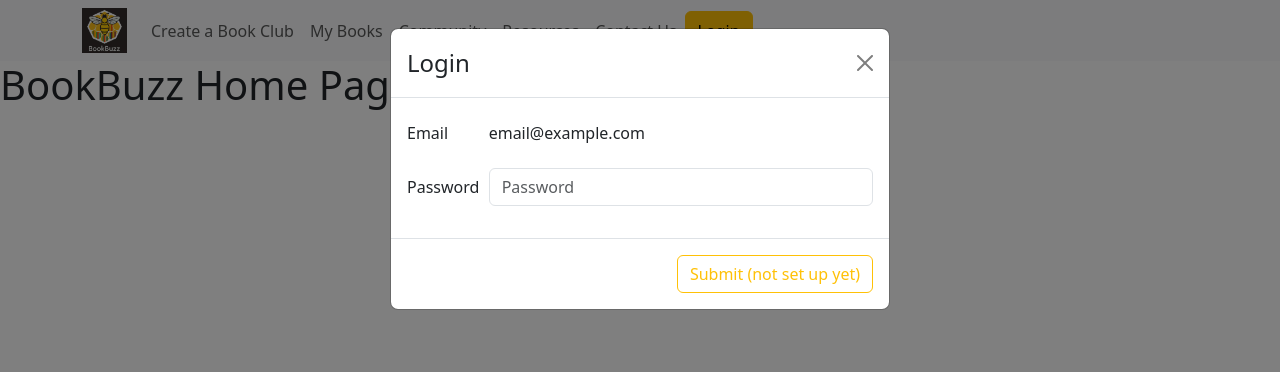
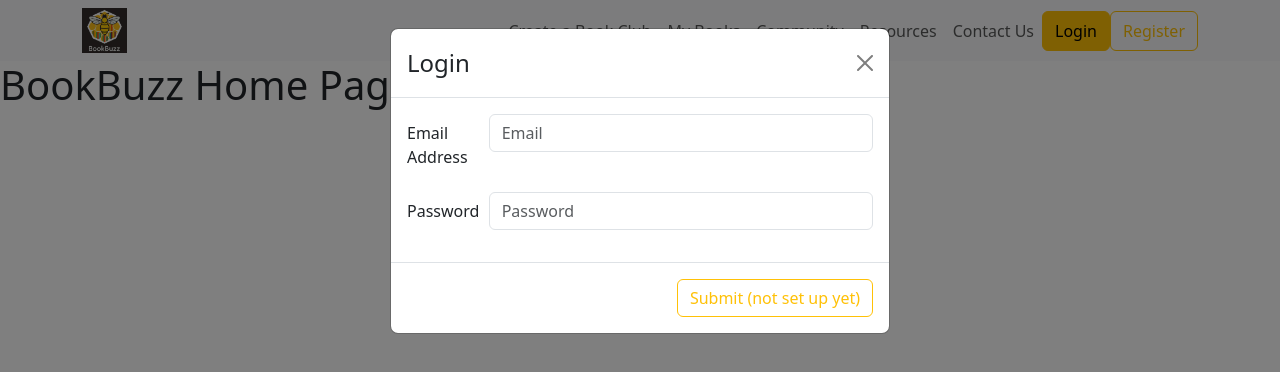
Before and after one commit to BookBuzz-Virtual-Book-Club/book-buzz-react, a React (Create React App) app: page / in a window 1280 px wide. Both pictures are taken after a click on the button "Login". Shown: the top 372 px of the page. Built offline with nearby package versions, Linux system fonts and the light colour scheme.

Commit message:
creates login and register modal placeholders

```diff
--- a/src/Header.jsx
+++ b/src/Header.jsx
@@ -4,14 +4,19 @@ import Navbar from 'react-bootstrap/Navbar'
 import logo from './/images/bookBuzzLogo.png'
 import Nav from 'react-bootstrap/Nav'
 import Button from 'react-bootstrap/Button'
-import { LoginModal } from './Modal'
+import { LoginModal } from './LoginModal'
+import { RegisterModal } from './RegisterModal'
 
 export function Header() {
+  const [showRegister, setShowRegister] = useState(false);
 
-  const [show, setShow] = useState(false);
+  const handleCloseRegister = () => setShowRegister(false);
+  const handleShowRegister = () => setShowRegister(true);
 
-  const handleClose = () => setShow(false);
-  const handleShow = () => setShow(true);
+  const [showLogin, setShowLogin] = useState(false);
+
+  const handleCloseLogin = () => setShowLogin(false);
+  const handleShowLogin = () => setShowLogin(true);
 
   return (
     <>
@@ -26,20 +31,24 @@ export function Header() {
             />
           <Navbar.Brand href="#home"></Navbar.Brand>
 
-            <Nav className='me-auto'>
+            <Nav className="justify-content-end">
               <Nav.Link href="#createBookClub">Create a Book Club</Nav.Link>
               <Nav.Link href="#myBooks">My Books</Nav.Link>
               <Nav.Link href="#community">Community</Nav.Link>
               <Nav.Link href="#resources">Resources</Nav.Link>
               <Nav.Link href="#contactUs">Contact Us</Nav.Link>
-              <Button variant='warning' onClick={handleShow}>
+              <Button variant='warning' onClick={handleShowLogin}>
                 Login
+              </Button>
+              <Button variant='outline-warning' onClick={handleShowRegister}>
+                Register
               </Button>
             </Nav>
         </Container>
       </Navbar>
 
-      <LoginModal show={show} handleClose={handleClose} />
+      <LoginModal showLogin={showLogin} handleCloseLogin={handleCloseLogin} />
+      <RegisterModal showRegister={showRegister} handleCloseRegister={handleCloseRegister} />
     </>
   )
 }
--- /dev/null
+++ b/src/LoginModal.jsx
@@ -0,0 +1,44 @@
+import React from "react";
+import Button from "react-bootstrap/Button";
+import Modal from "react-bootstrap/Modal";
+import Col from "react-bootstrap/Col";
+import Form from "react-bootstrap/Form";
+import Row from "react-bootstrap/Row";
+
+export const LoginModal = (props) => {
+  return (
+    <>
+      <Modal show={props.showLogin} onHide={props.handleCloseLogin}>
+        <Modal.Header closeButton>
+          <Modal.Title>Login</Modal.Title>
+        </Modal.Header>
+        <Modal.Body>
+          <Form>
+            <Form.Group as={Row} className="mb-3" controlId="formPlaintextEmail">
+              <Form.Label column sm="2">
+                Email Address
+              </Form.Label>
+              <Col sm="10">
+                <Form.Control type="emailAddress" placeholder="Email" />
+              </Col>
+            </Form.Group>
+
+            <Form.Group as={Row} className="mb-3" controlId="formPlaintextPassword">
+              <Form.Label column sm="2">
+                Password
+              </Form.Label>
+              <Col sm="10">
+                <Form.Control type="password" placeholder="Password" />
+              </Col>
+            </Form.Group>
+          </Form>
+        </Modal.Body>
+        <Modal.Footer>
+          <Button variant="outline-warning" onClick={props.handleCloseLogin}>
+            Submit (not set up yet)
+          </Button>
+        </Modal.Footer>
+      </Modal>
+    </>
+  );
+};
--- a/src/Modal.jsx
+++ /dev/null
@@ -1,45 +0,0 @@
-import  React from 'react';
-import Button from 'react-bootstrap/Button';
-import Modal from 'react-bootstrap/Modal';
-import Col from 'react-bootstrap/Col';
-import Form from 'react-bootstrap/Form';
-import Row from 'react-bootstrap/Row';
-
-export const LoginModal = (props) => {
-  return (
-      <>
-        <Modal show={props.show} onHide={props.handleClose}>
-          <Modal.Header closeButton>
-            <Modal.Title>Login</Modal.Title>
-          </Modal.Header>
-          <Modal.Body>
-            <Form>
-              <Form.Group as={Row} className="mb-3" controlId="formPlaintextEmail">
-                <Form.Label column sm="2">
-                  Email
-                </Form.Label>
-                <Col sm="10">
-                  <Form.Control plaintext readOnly defaultValue="email@example.com" />
-                </Col>
-              </Form.Group>
-
-              <Form.Group as={Row} className="mb-3" controlId="formPlaintextPassword">
-                <Form.Label column sm="2">
-                  Password
-                </Form.Label>
-                <Col sm="10">
-                  <Form.Control type="password" placeholder="Password" />
-                </Col>
-              </Form.Group>
-            </Form>
-          </Modal.Body>
-          <Modal.Footer>
-
-            <Button variant="outline-warning" onClick={props.handleClose}>
-              Submit (not set up yet)
-            </Button>
-          </Modal.Footer>
-        </Modal>
-      </>
-    );
-  }
--- /dev/null
+++ b/src/RegisterModal.jsx
@@ -0,0 +1,57 @@
+import React from "react";
+import Button from "react-bootstrap/Button";
+import Modal from "react-bootstrap/Modal";
+import Col from "react-bootstrap/Col";
+import Form from "react-bootstrap/Form";
+import Row from "react-bootstrap/Row";
+import InputGroup from "react-bootstrap/InputGroup";
+
+export const RegisterModal = (props) => {
+  return (
+    <Modal show={props.showRegister} onHide={props.handleCloseRegister}>
+      <Modal.Header closeButton>
+        <Modal.Title>Register</Modal.Title>
+      </Modal.Header>
+      <Modal.Body>
+        <Row className="mb-3">
+          <Form.Group as={Col} md="5" controlId="validationCustom01">
+            <Form.Label>First name</Form.Label>
+            <Form.Control required type="text" placeholder="John" defaultValue="First" />
+            <Form.Control.Feedback>Looks good!</Form.Control.Feedback>
+          </Form.Group>
+          <Form.Group as={Col} md="5" controlId="validationCustom02">
+            <Form.Label>Last name</Form.Label>
+            <Form.Control required type="text" placeholder="Smith" defaultValue="Last" />
+            <Form.Control.Feedback>Looks good!</Form.Control.Feedback>
+          </Form.Group>
+
+        </Row>
+        <Row className="mb-3">
+        <Form.Group as={Col} md="5" controlId="validationCustomUsername">
+            <Form.Label>Email Address</Form.Label>
+            <InputGroup hasValidation>
+              <Form.Control type="text" placeholder="jsmith@example.com" aria-describedby="inputGroupPrepend" required />
+              <Form.Control.Feedback type="invalid">Please input an email address.</Form.Control.Feedback>
+            </InputGroup>
+          </Form.Group>
+          <Form.Group as={Col} md="5" controlId="validationCustom05">
+            <Form.Label>Password</Form.Label>
+            <Form.Control type="text" placeholder="p@ssWord" required />
+            <Form.Control.Feedback type="invalid">Please set a password.</Form.Control.Feedback>
+          </Form.Group>
+        </Row>
+        <Form.Group className="mb-3">
+          <Form.Check
+            required
+            label="Agree to terms and conditions"
+            feedback="You must agree before submitting."
+            feedbackType="invalid"
+          />
+        </Form.Group>
+        <Button onClick={props.handleCloseRegister} type="submit" variant="outline-warning">
+          Create Account
+        </Button>
+      </Modal.Body>
+    </Modal>
+  );
+};
```
